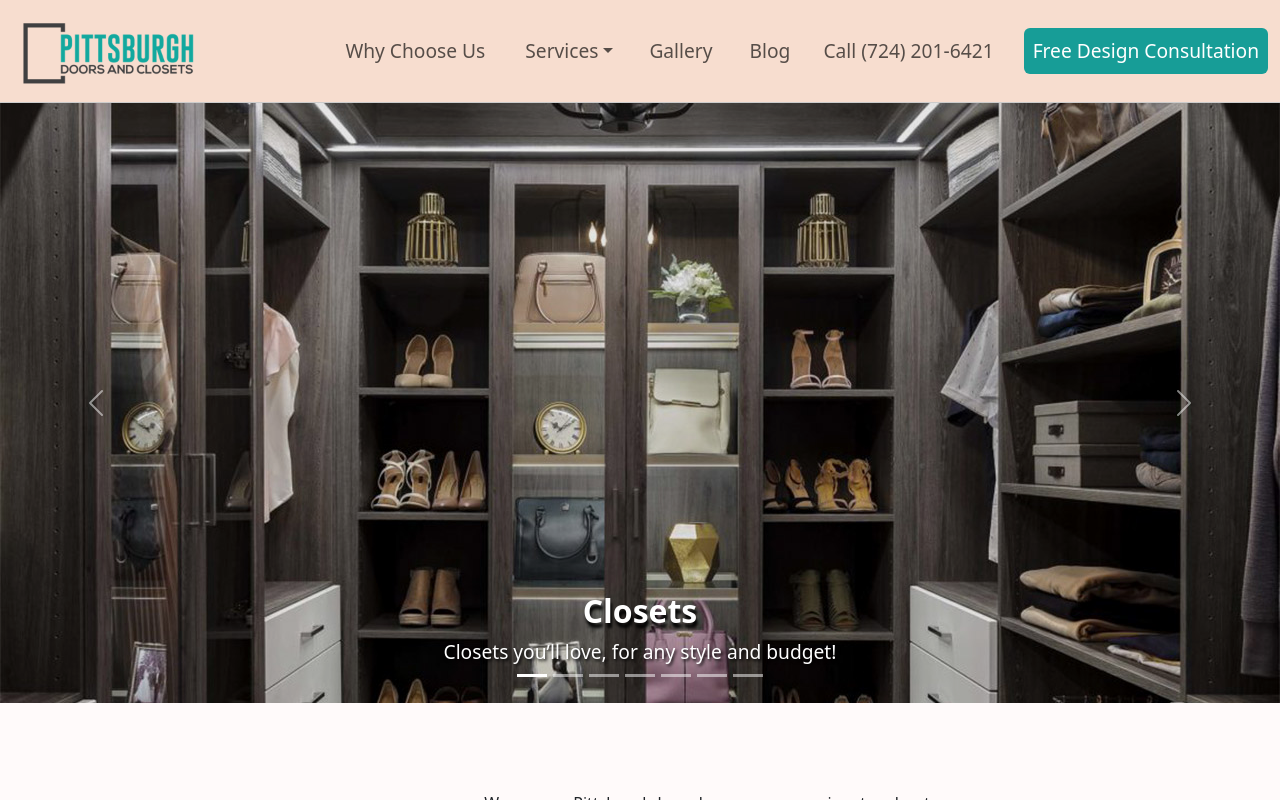
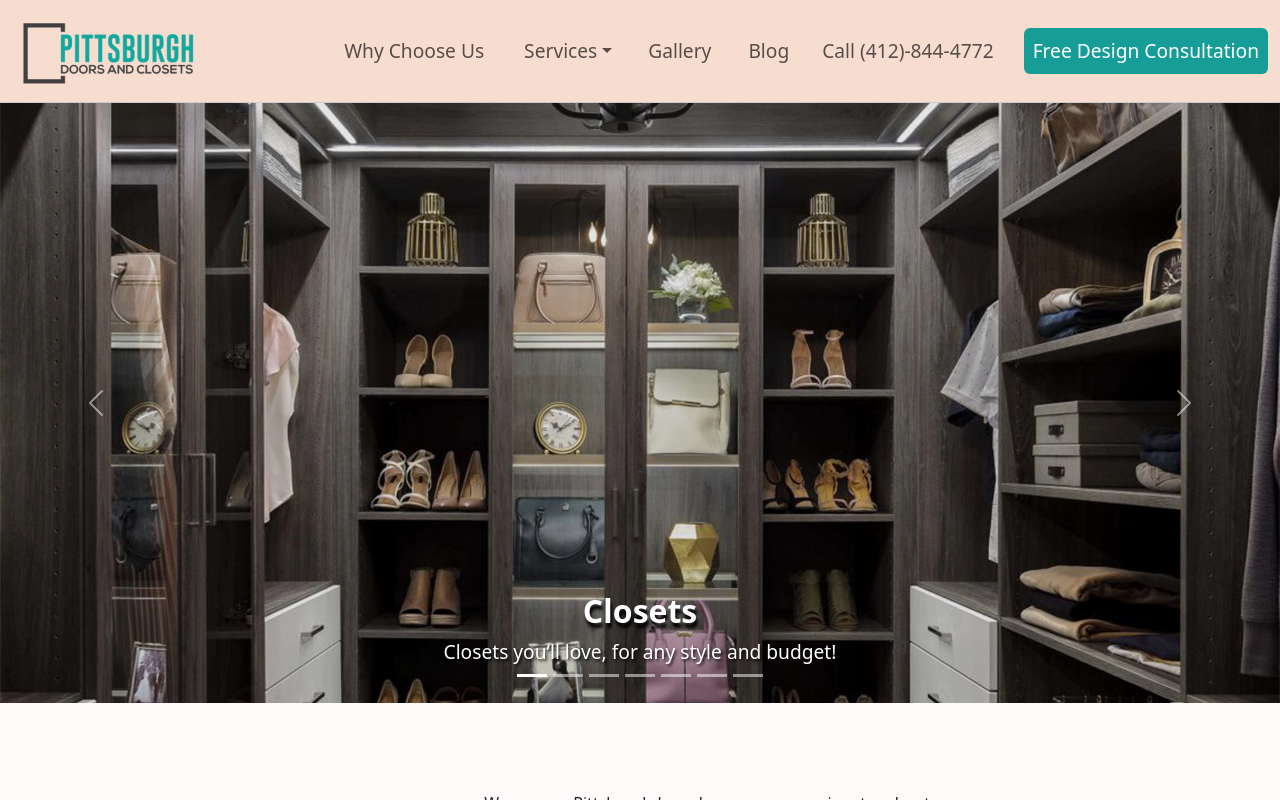
Before and after one commit to JamesWilliamParker/pittsburghcd, a React (Vite) app in the folder client/: page / in a window 1280 px wide. Built offline with nearby package versions, Linux system fonts and the light colour scheme.

Commit message:
Fixed CSP to allow YouTube embedding

```diff
--- a/client/src/components/NavBar.jsx
+++ b/client/src/components/NavBar.jsx
@@ -99,7 +99,7 @@ const NavBar = () => {
                 fontSize: "1.2rem",
               }}
             >
-              Call (724) 201-6421
+              Call (412)-844-4772
             </NavbarText>
 
             {/* Free Consultion Button */}
--- a/client/vite.config.js
+++ b/client/vite.config.js
@@ -8,5 +8,9 @@ export default defineConfig({
     proxy: {
       '/api': 'http://localhost:8080',
     },
+    headers: {
+      'Content-Security-Policy':
+        "frame-src 'self' https://www.google.com/maps/embed/v1/ https://api.emailjs.com https://www.youtube.com/ https://www.youtube.com/embed/;",
+    },
   },
 });
```
